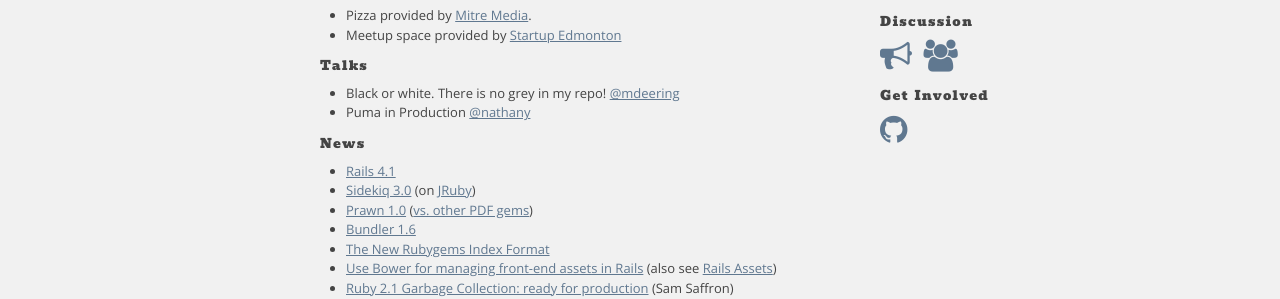
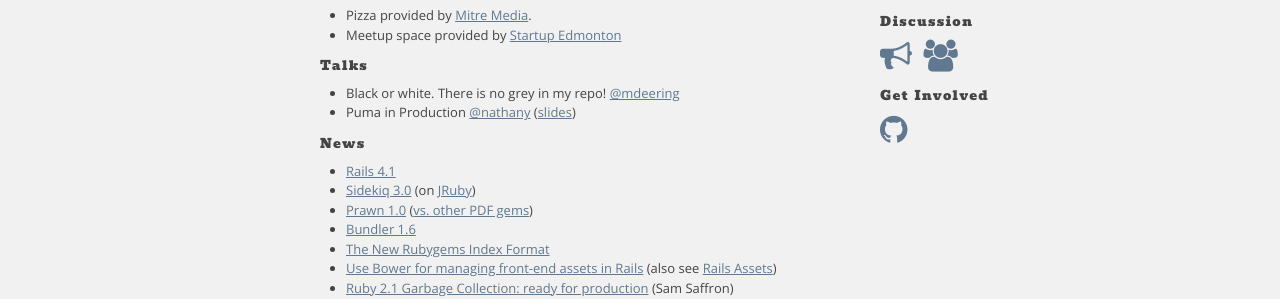
Before and after one commit to yegrb/yegrb.github.io, a Jekyll site: the page built from _posts/2014-04-15-april.markdown, in a window 1280 px wide. Shown: the part 400-699 px from the top of the page. Built offline with Jekyll 4.4.1, drawn with Linux system fonts in a browser that asks for light colours; nearby versions of some CDN libraries; Markdown is read by kramdown in place of the engine named in the settings; comment, search, counter and statistics services are not loaded.

Commit message:
April slides

```diff
--- a/_posts/2014-04-15-april.markdown
+++ b/_posts/2014-04-15-april.markdown
@@ -18,7 +18,7 @@ category: meetups
 ## Talks
 
 * Black or white. There is no grey in my repo! [@mdeering](https://twitter.com/mdeering)
-* Puma in Production [@nathany](https://twitter.com/nathany)
+* Puma in Production [@nathany](https://twitter.com/nathany) ([slides](https://speakerdeck.com/nathany/puma-in-production))
 
 ## News
 
```
